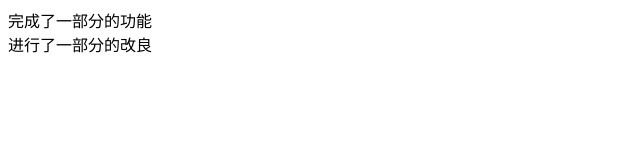
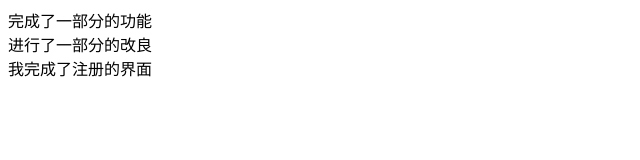
Before and after one commit to wrwanttime/whereareyou, a plain HTML site: page index.html in a window 1280 px wide. Shown: the whole page, without its empty margins (0-640 px from the left). Drawn offline with Linux system fonts and the light colour scheme.

Commit message:
老王的注册界面

```diff
--- a/index.html
+++ b/index.html
@@ -9,5 +9,7 @@
 <body>
   <div>完成了一部分的功能</div>
   <div>进行了一部分的改良</div>
+
+  <div>我完成了注册的界面</div>
 </body>
 </html>
--- /dev/null
+++ b/regioner.js
@@ -0,0 +1 @@
+console.log('注册界面');
```
